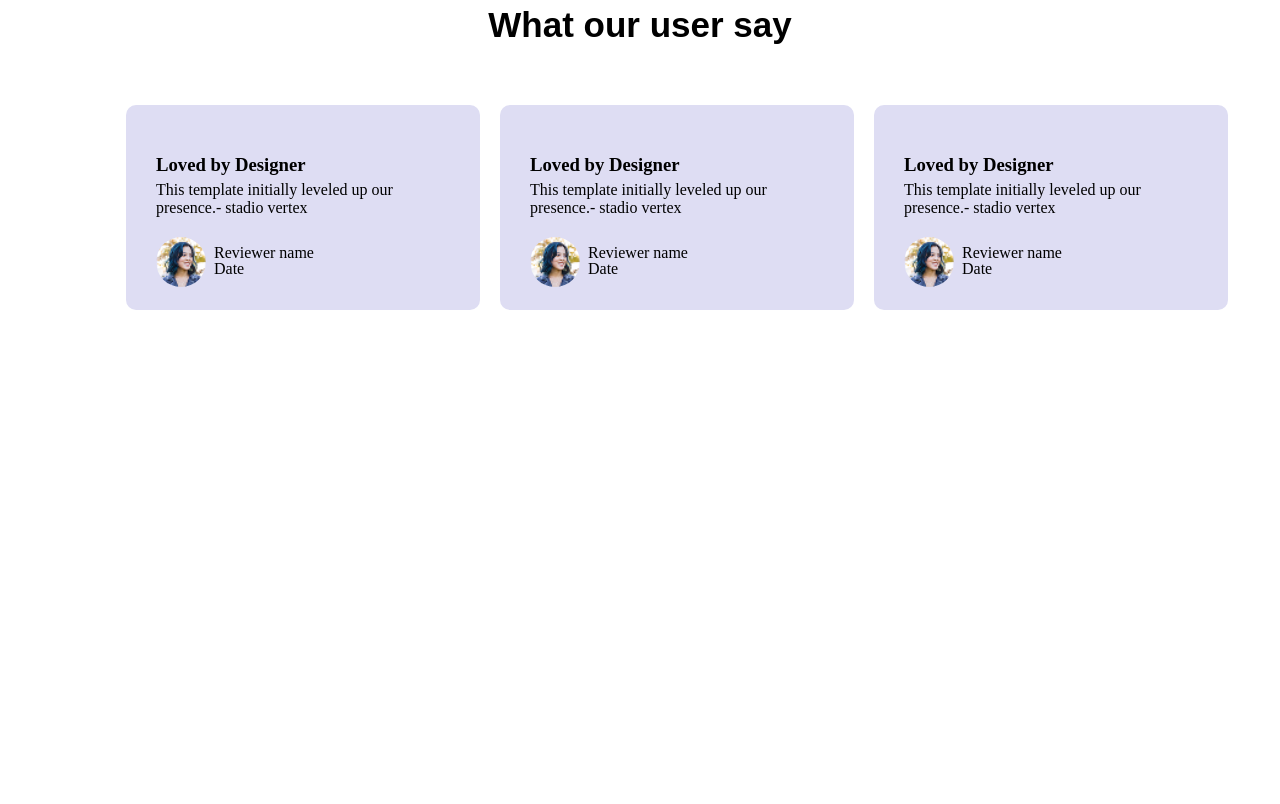
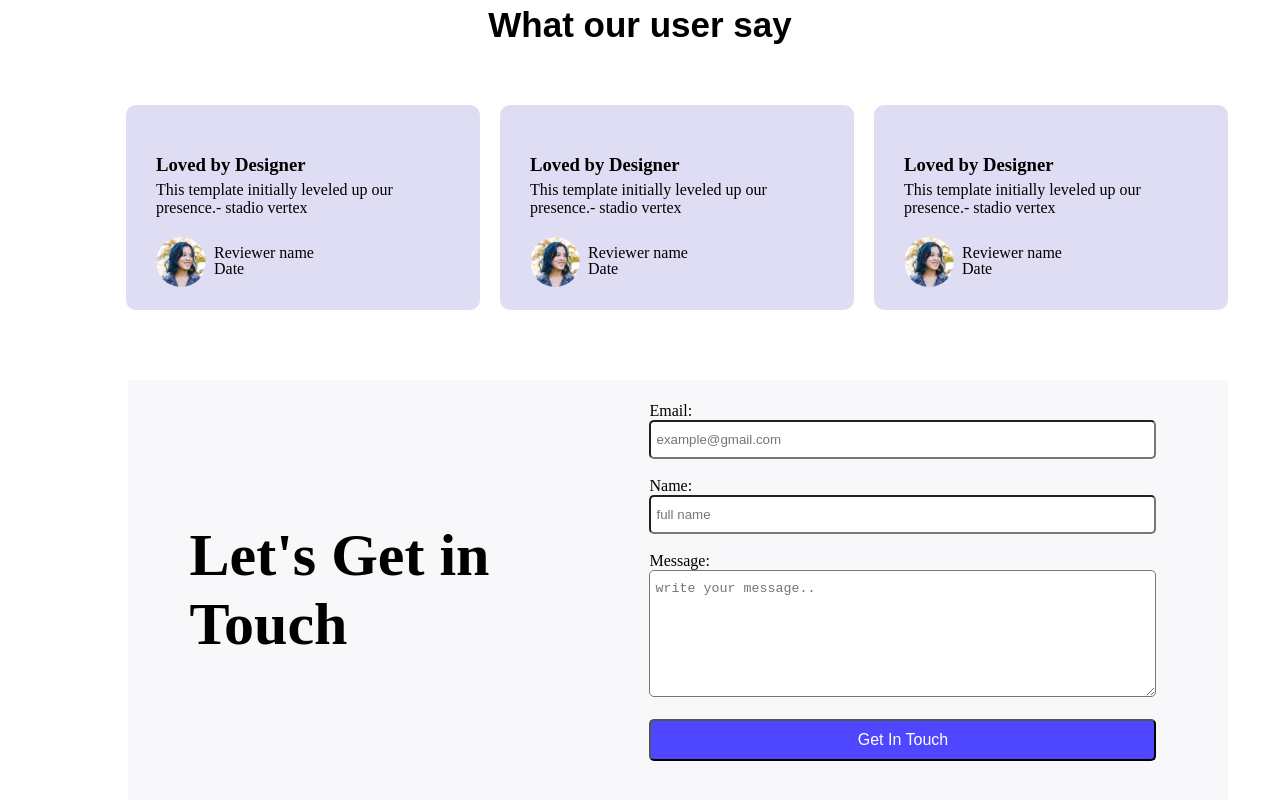
Before and after one commit to Muslim809/PH-Assignment-01, a plain HTML site: page index.html in a window 1280 px wide. Shown: the part 1147-1951 px from the top of the page. Before the commit the page ends 1527 px from the top, so only its background shows below. Drawn offline with Linux system fonts and the light colour scheme.

Commit message:
added a form section

```diff
--- a/index.html
+++ b/index.html
@@ -145,6 +145,44 @@
         </div>
          </div>
   </div>
+  <div class="form-container">
+        <div class="form-title-container">
+                      <h1>Let's Get in <br />Touch</h1>
+        </div>
+
+        <form>
+          <div>
+            <label for="email">Email:</label> <br />
+            <input
+              type="text"
+              name="email"
+              id="email"
+              placeholder="example@gmail.com"
+            />
+          </div>
+          <br />
+          <div>
+            <label for="name">Name:</label> <br />
+            <input type="text" name="name" id="name" placeholder="full name" />
+          </div>
+          <br />
+          <div>
+            <label for="message">Message:</label> <br />
+            <textarea
+              cols="60"
+              rows="7"
+              placeholder="write your message.."
+              id="text-area"
+            ></textarea>
+          </div>
+          <br />
+          <div>
+            <input type="submit" value="Get In Touch" id="submit" />
+          </div>
+          <br />
+        </form>
+           </div>
+    </body>
 
 </body>
 </html>
--- a/style.css
+++ b/style.css
@@ -168,3 +168,48 @@ img {
   height: 50px;
   border-radius: 50%;
 }
+.form-container {
+  display: flex;
+  gap: 150px;
+  width: 1100px;
+  height: 300px;
+  padding: 60px 0px;
+  background-color: #f8f8fa;
+  align-items: center; /* Vertical centering */
+  justify-content: center; /* Horizontal centering */
+  position: relative;
+  left: 120px;
+}
+.form-title-container {
+  font-size: 30px;
+  position: relative;
+  left: -10px;
+}
+input[type="text"] {
+  width: 100%;
+  padding: 10px 5px;
+  box-sizing: border-box;
+  border-radius: 5px;
+}
+#submit {
+  width: 100%;
+  padding: 10px 5px;
+  box-sizing: border-box;
+  border-radius: 5px;
+  background-color: #4e47ff;
+  color: white;
+  font-size: 16px;
+  cursor: pointer;
+  transition: background-color 0.3s ease; /* Smooth transition */
+}
+
+#submit:hover {
+  background-color: #9c9bb3;
+}
+
+#text-area {
+  border-radius: 5px;
+  width: 100%;
+  padding: 10px 5px;
+  box-sizing: border-box;
+}
```
